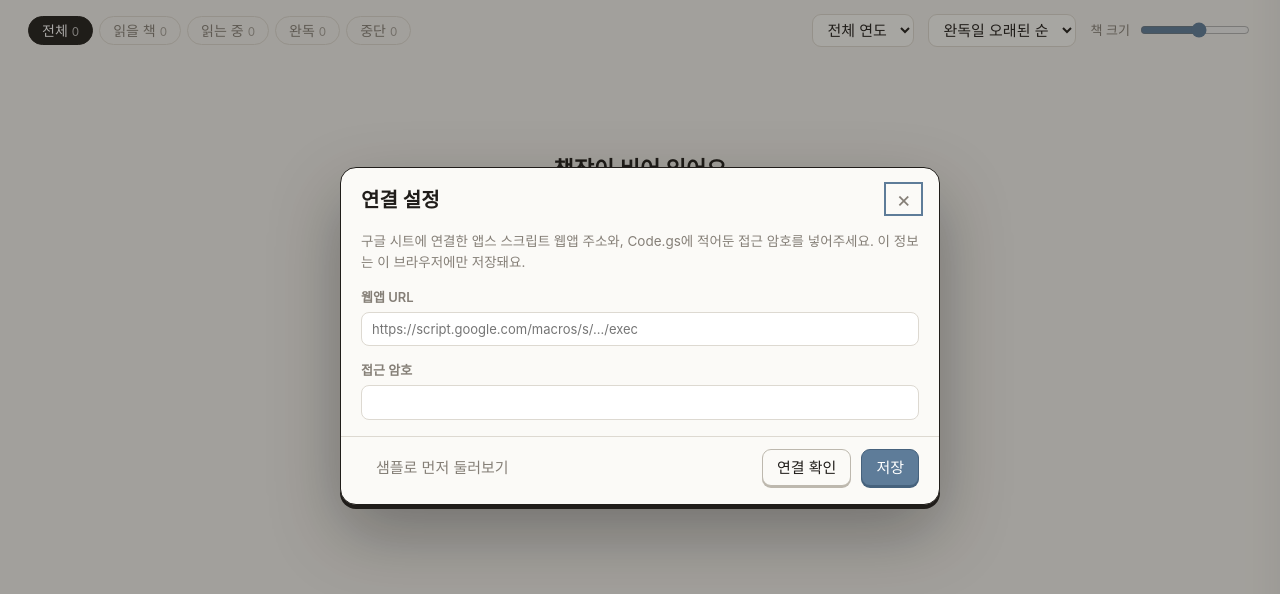
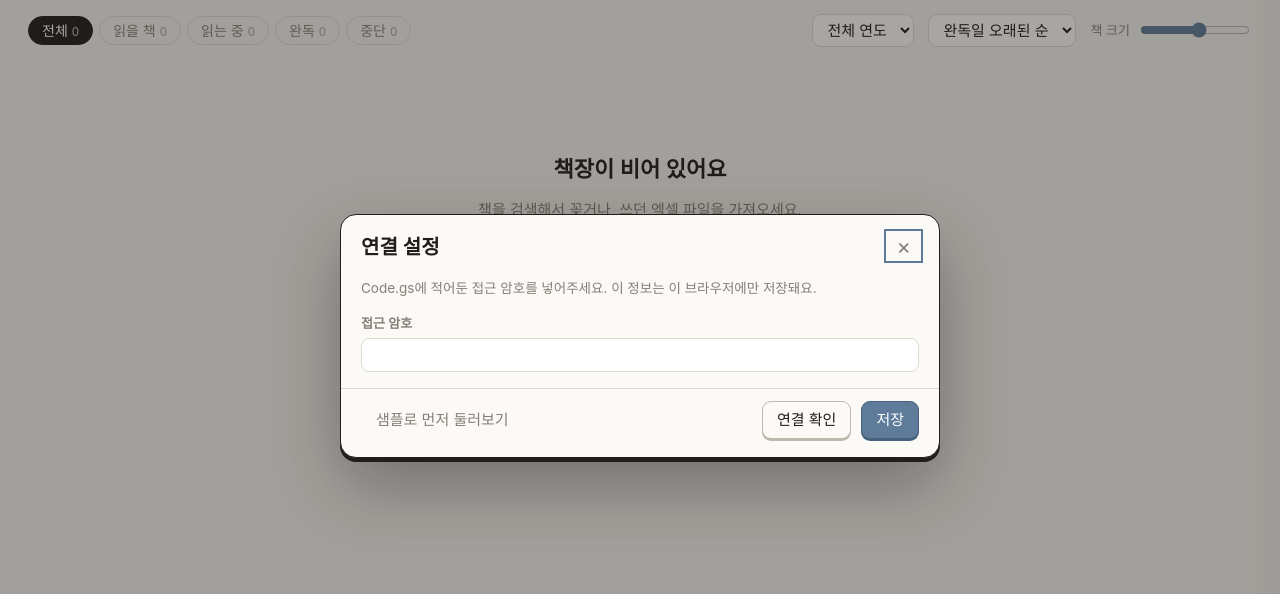
Before and after one commit to ebswing9/readinglog, a plain HTML site: page index.html in a window 1280 px wide. Shown: the part 64-658 px from the top of the page. Drawn offline with Linux system fonts and the light colour scheme; a web font is replaced by a local one.

Commit message:
Add files via upload

```diff
--- a/index.html
+++ b/index.html
@@ -350,9 +350,9 @@ function toast(msg, ms = 2600) { const t = $('#toast'); t.textContent = msg; t.c
 const LS = { conn: 'readlog.conn', cache: 'readlog.cache', scale: 'readlog.scale', sort: 'readlog.sort', demo: 'readlog.demo' };
 
 /* ▼ 여기에 앱스 스크립트 웹앱 주소를 붙여넣으세요 (따옴표는 그대로 두세요).
-     예) const PRESET_URL = 'https://script.google.com/macros/s/AKfycbzcXyF1LUi1_gMa1sULCYcQpGIR4ViJcK5RZqUfbkOgVhMcS1xL54hW3zuA5Ckl0X-tmg/exec';
+     예) const PRESET_URL = '';
    채워두면 새 브라우저에서는 접근 암호만 입력하면 됩니다. 비워두면 주소도 직접 입력해요. */
-const PRESET_URL = '';
+const PRESET_URL = 'https://script.google.com/macros/s/AKfycbzcXyF1LUi1_gMa1sULCYcQpGIR4ViJcK5RZqUfbkOgVhMcS1xL54hW3zuA5Ckl0X-tmg/exec';
 /* ▲ 접근 암호는 파일에 넣지 마세요. 브라우저마다 한 번씩만 입력해요. */
 const STATUSES = ['읽을 책', '읽는 중', '완독', '중단'];
 const SPINE_MIN_RATIO = 3.5;   // 책등 사진은 세로가 가로의 3.5배 이상으로 길어요 (없을 때 오는 '이미지 준비중' 그림은 이보다 훨씬 뚱뚱해요)
```
